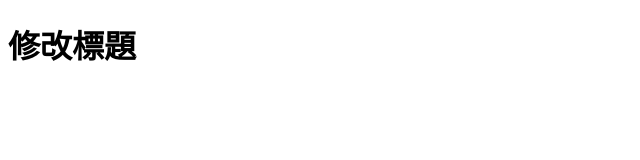
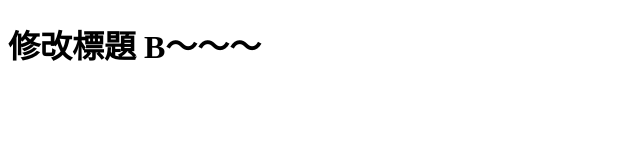
Before and after one commit to Mengru0503/meow, a plain HTML site: page index.html in a window 1280 px wide. Shown: the whole page, without its empty margins (0-640 px from the left). Drawn offline with Linux system fonts and the light colour scheme.

Commit message:
修改 h1 文字，增加 B 資訊

```diff
--- a/index.html
+++ b/index.html
@@ -6,6 +6,6 @@
     <title>再次修改 title</title>
   </head>
   <body>
-    <h1>修改標題</h1>
+    <h1>修改標題 B～～～</h1>
   </body>
 </html>
```
